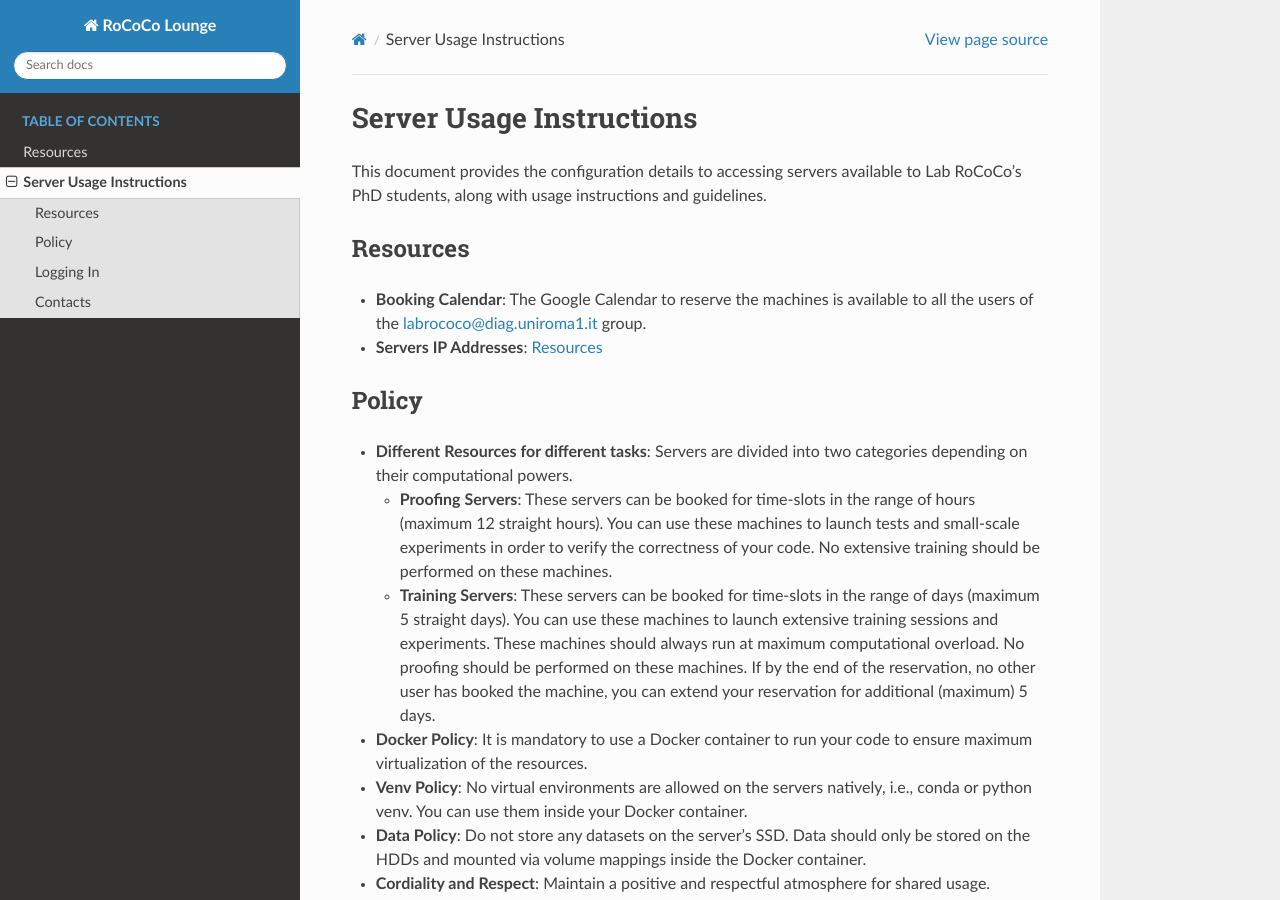
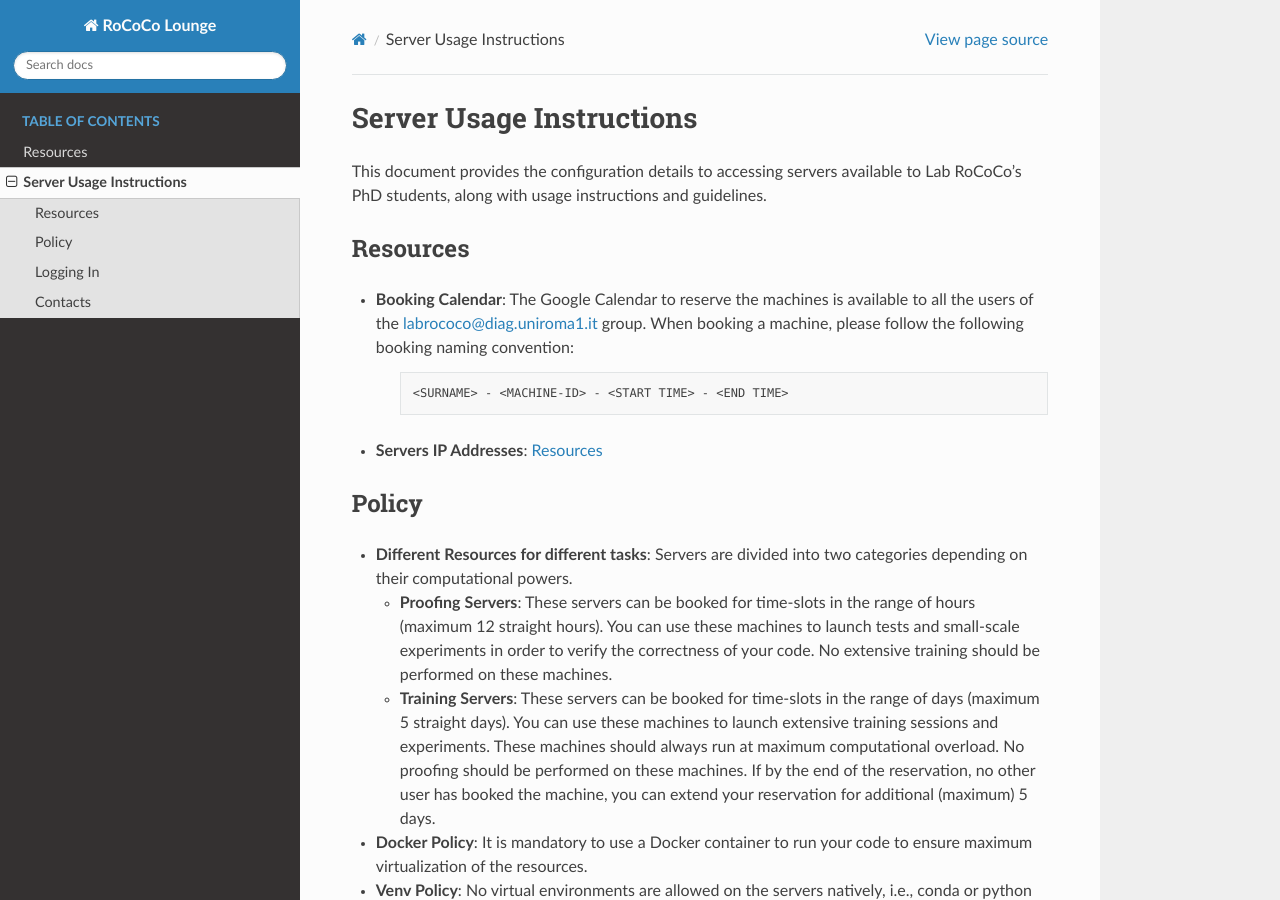
Before and after one commit to Lab-RoCoCo-Sapienza/RoCoCo-Lounge, a Sphinx documentation site: the page built from docs/source/usage.rst, in a window 1280 px wide and 900 px high. Built offline with Sphinx 7.4.7 and the Read the Docs theme 3.1.0, drawn with Linux system fonts in a browser that asks for light colours; pages that are not in the unit, such as notebooks, are missing from menus.

Commit message:
guidelines

```diff
--- a/docs/source/usage.rst
+++ b/docs/source/usage.rst
@@ -4,7 +4,12 @@ This document provides the configuration details to accessing servers available
 
 Resources
 ---------
-- **Booking Calendar**: The Google Calendar to reserve the machines is available to all the users of the labrococo@diag.uniroma1.it group.
+- **Booking Calendar**: The Google Calendar to reserve the machines is available to all the users of the labrococo@diag.uniroma1.it group. When booking a machine, please follow the following booking naming convention:
+
+   .. code-block:: bash
+
+      <SURNAME> - <MACHINE-ID> - <START TIME> - <END TIME>
+
 - **Servers IP Addresses**: `Resources <https://rococo-lounge.readthedocs.io/en/latest/resources.html>`_
 
 Policy
```
